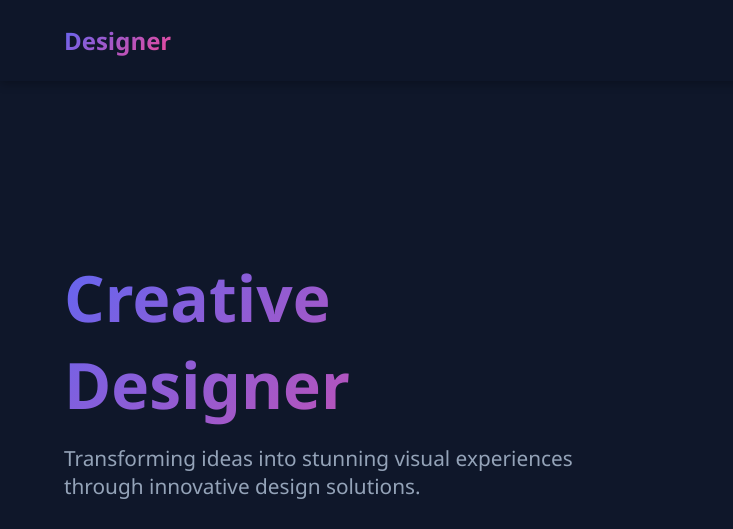
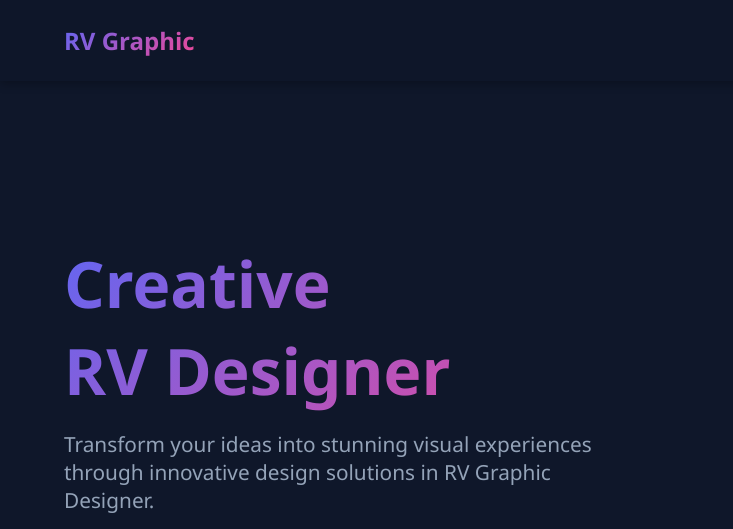
Before and after one commit to Ravindu-RV/RV-Graphic_Design, a website: page index.html in a window 1280 px wide. Shown: the top 529 px of the page, 0-733 px from the left. Drawn offline with Linux system fonts and the light colour scheme.

Commit message:
Update index.html

```diff
--- a/index.html
+++ b/index.html
@@ -579,8 +579,8 @@
             }
 
             .shape1 {
-                width: 220px;
-                height: 220px;
+                width: 300px;
+                height: 300px;
                 left: 50%;
                 top: 10%;
                 transform: translateX(-50%);
@@ -756,7 +756,7 @@
     <!-- Navigation -->
     <nav>
         <div class="nav-container">
-            <div class="logo">Designer</div>
+            <div class="logo">RV Graphic</div>
             <div class="menu-toggle" onclick="toggleMenu()">
                 <span></span>
                 <span></span>
@@ -776,8 +776,8 @@
         <div class="container">
             <div class="hero">
                 <div class="hero-content">
-                    <h1>Creative<br>Designer</h1>
-                    <p>Transforming ideas into stunning visual experiences through innovative design solutions.</p>
+                    <h1>Creative<br>RV Designer</h1>
+                    <p>Transform your ideas into stunning visual experiences through innovative design solutions in RV Graphic Designer.</p>
                     <a href="#projects" class="btn nav-link">View My Work</a>
                 </div>
                 <div class="hero-visual">
```
